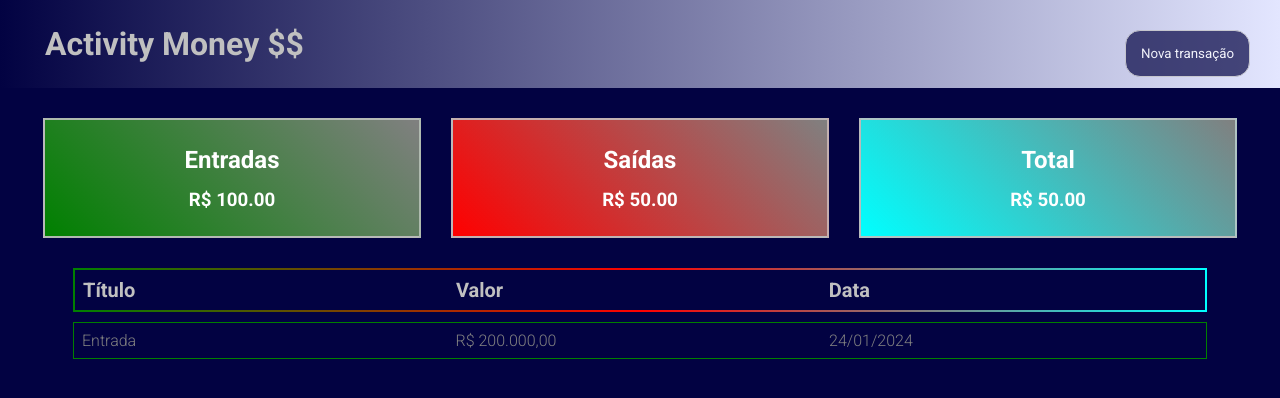
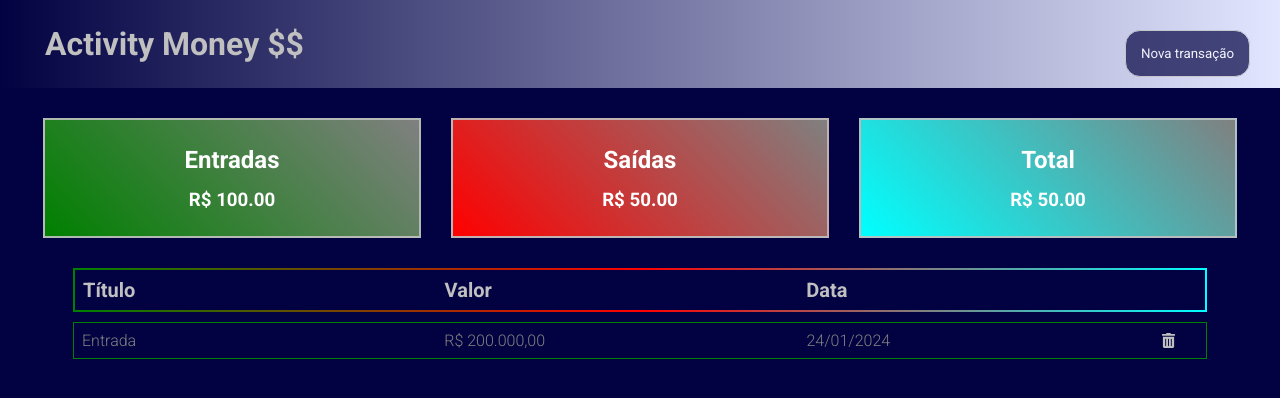
Before and after one commit to Rmdeaguiar/activity_money, a React (Create React App) app: page / in a window 1280 px wide. Shown: the top 398 px of the page. Built offline with nearby package versions, Linux system fonts and the light colour scheme.

Commit message:
style: ajustes de estilo do componente de tabela

```diff
--- a/src/components/TableCard/index.tsx
+++ b/src/components/TableCard/index.tsx
@@ -1,4 +1,5 @@
 import './styles.scss';
+import { FaTrashAlt } from "react-icons/fa";
 
 function TableCard() {
 
@@ -13,6 +14,7 @@ function TableCard() {
           <tr>Entrada</tr>
           <tr>{(200000).toLocaleString('pt-BR', { style: 'currency', currency: 'BRL' })}</tr>
           <tr>24/01/2024</tr>
+          <FaTrashAlt size={15} color='silver' cursor={'pointer'}/>
       </tbody>
     </div>
   );
--- a/src/components/TableCard/styles.scss
+++ b/src/components/TableCard/styles.scss
@@ -9,6 +9,7 @@
 
     .header-table, .main-table {
         display: flex;
+        align-items: center;
         width: 90%;
         background: $color-primary;
         border: 2px solid;
@@ -18,7 +19,7 @@
 
         th {
             text-align: start;
-            width: 33%;
+            width: 32%;
             padding: 8px;
             font-weight: 700;
             font-size: 20px;
@@ -31,7 +32,7 @@
 
         tr {
             text-align: start;
-            width: 33%;
+            width: 32%;
             padding: 8px;
             font-weight: 300;
             color: gray;
```
